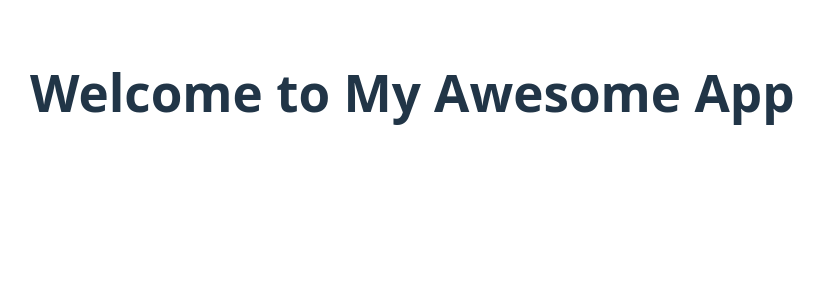
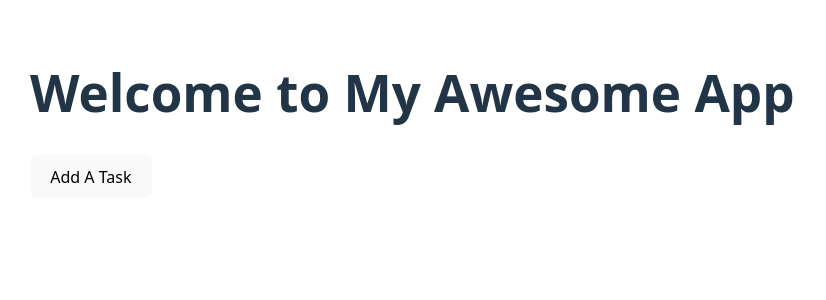
Before and after one commit to bestian830/cs5610, a React (Vite) app in the folder week9/my-react-app/: page / in a window 1280 px wide. Shown: the top 300 px of the page, without its empty margins (0-826 px from the left). Built offline with nearby package versions, Linux system fonts and the light colour scheme.

Commit message:
Add a <button> element in the <header> after the <h1> with text "Add A Task"

```diff
--- a/week9/my-react-app/src/components/Header.jsx
+++ b/week9/my-react-app/src/components/Header.jsx
@@ -8,6 +8,7 @@ export default function Header({myAppName}) {
             <h1>
                 Welcome to {myAppName}
             </h1>
+            <button>Add A Task</button>
         </header>
     </div>
   )
```
